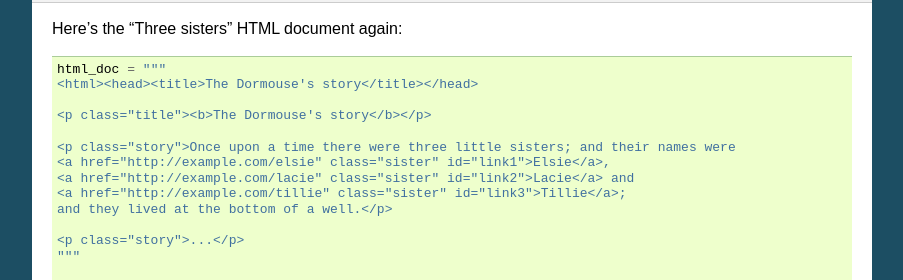
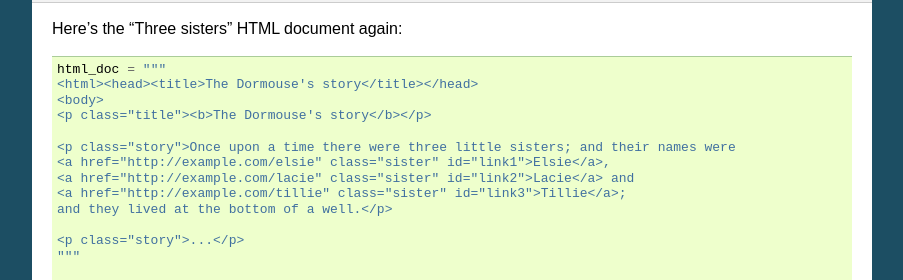
Before and after one commit to snarfed/beautifulsoup, a Sphinx documentation site: the page built from doc/source/index.rst, in a window 1280 px wide and 900 px high, scrolled down 8023 px. Shown: the part 167-447 px from the top of the window, without its empty margins (198-1101 px from the left). Built offline with Sphinx 7.4.7, drawn with Linux system fonts in a browser that asks for light colours.

Commit message:
Fixed inconsistent markup in documentation. [bug=1273002]

```diff
--- a/doc/source/index.rst
+++ b/doc/source/index.rst
@@ -539,7 +539,7 @@ Here's the "Three sisters" HTML document again::
 
  html_doc = """
  <html><head><title>The Dormouse's story</title></head>
-
+ <body>
  <p class="title"><b>The Dormouse's story</b></p>
 
  <p class="story">Once upon a time there were three little sisters; and their names were
@@ -996,7 +996,7 @@ Once again, I'll be using the "three sisters" document as an example::
 
  html_doc = """
  <html><head><title>The Dormouse's story</title></head>
-
+ <body>
  <p class="title"><b>The Dormouse's story</b></p>
 
  <p class="story">Once upon a time there were three little sisters; and their names were
@@ -2625,7 +2625,7 @@ three ``SoupStrainer`` objects::
 
  html_doc = """
  <html><head><title>The Dormouse's story</title></head>
-
+ <body>
  <p class="title"><b>The Dormouse's story</b></p>
 
  <p class="story">Once upon a time there were three little sisters; and their names were
```
